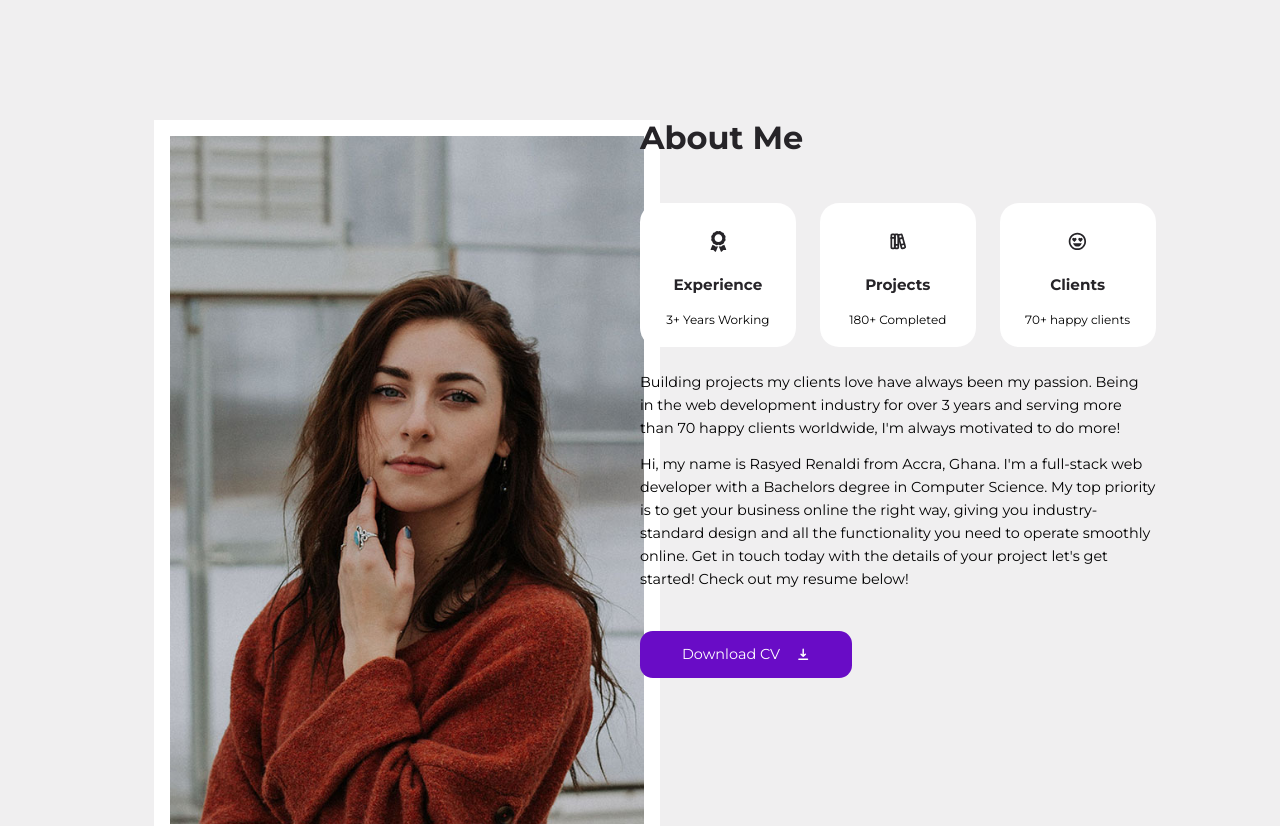
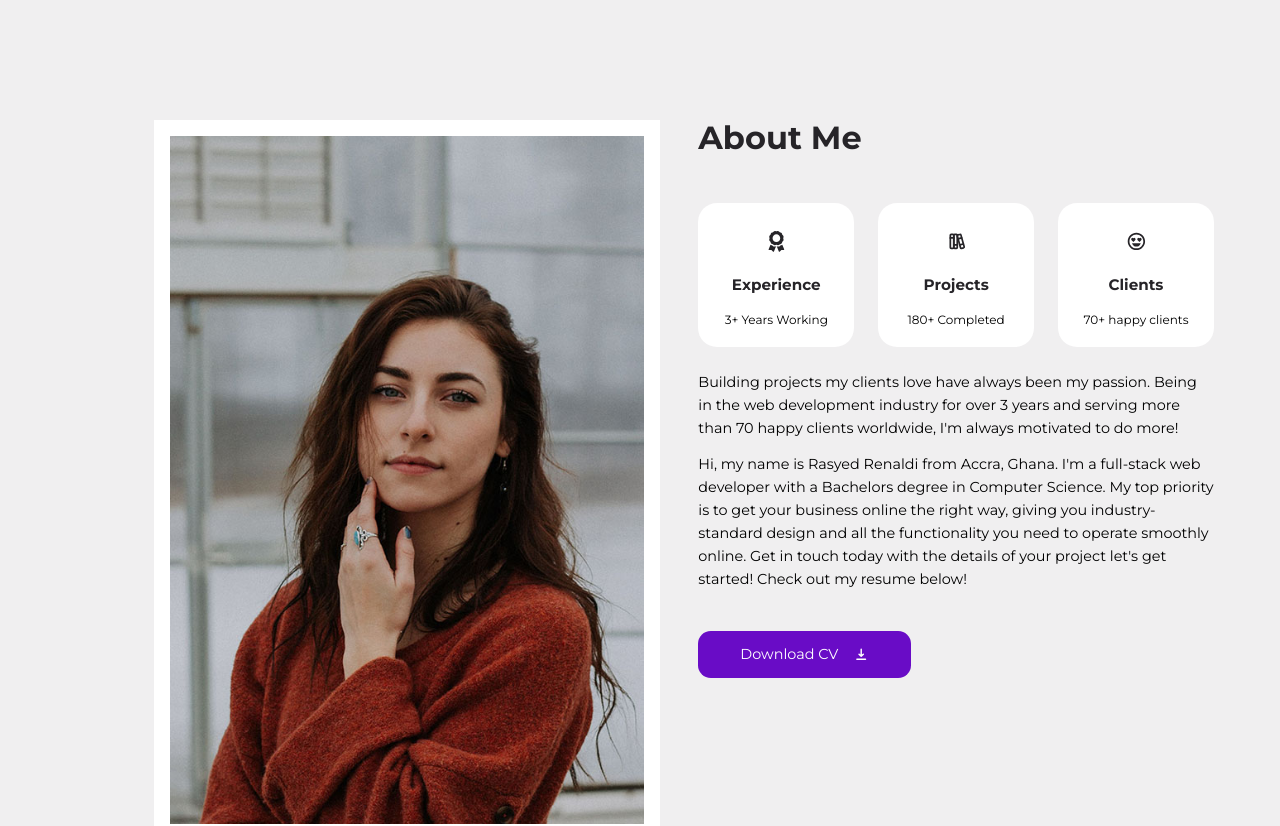
Before and after one commit to rasyedrenaldi/portfolioMe, a React (Create React App) app: page / in a window 1280 px wide. Shown: the part 840-1666 px from the top of the page. Built offline with nearby package versions, Linux system fonts and the light colour scheme.

Commit message:
adjust gap

```diff
--- a/src/sections/about/about.css
+++ b/src/sections/about/about.css
@@ -1,7 +1,7 @@
 .about__container {
   display: grid;
   grid-template-columns: 38% 53%;
-  gap: 12%;
+  gap: 18%;
 }
 
 .about__left {
@@ -62,7 +62,7 @@
 }
 
 /* MEDIA QUERIES (tablets) */
-@media screen and (max-width: 1024px) {
+@media screen and (max-width: 1206px) {
   .about__left {
     display: none;
   }
```
